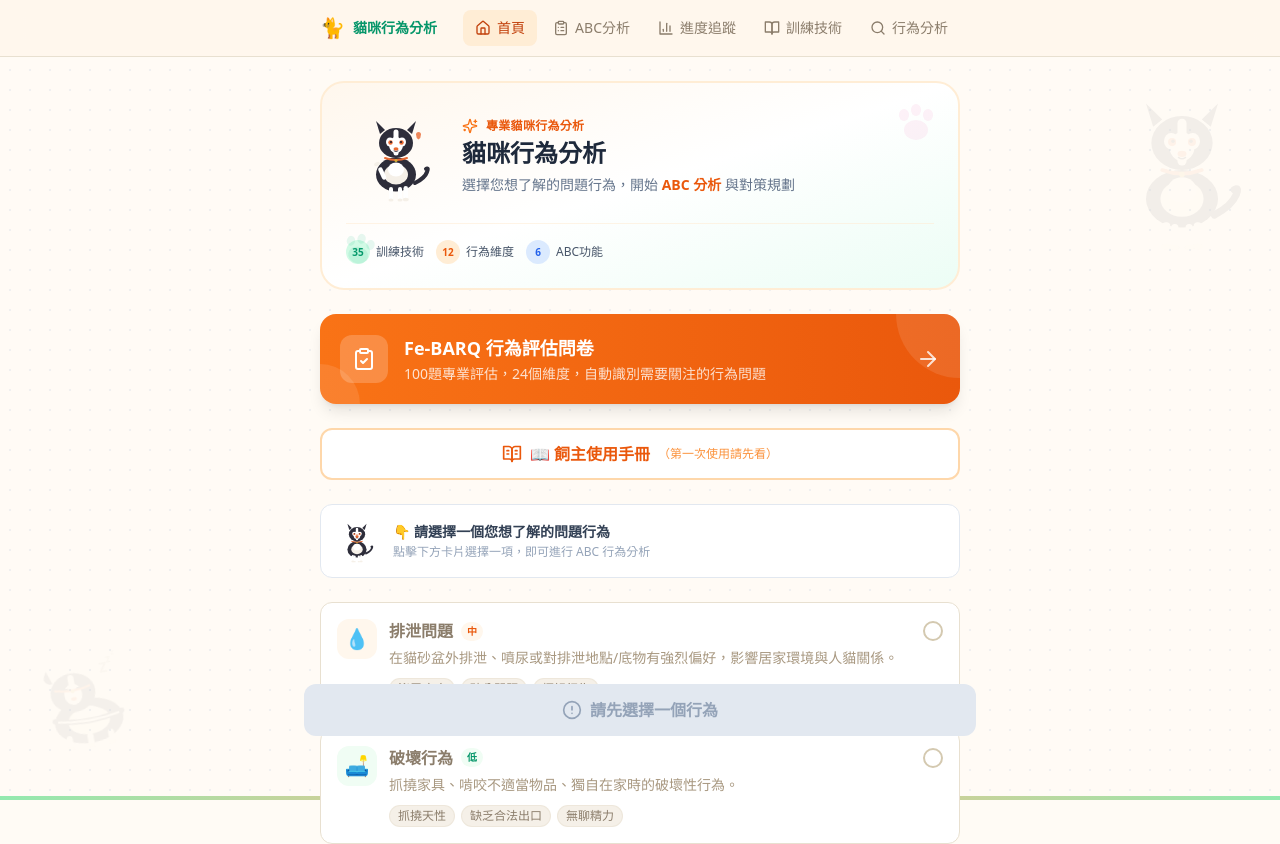
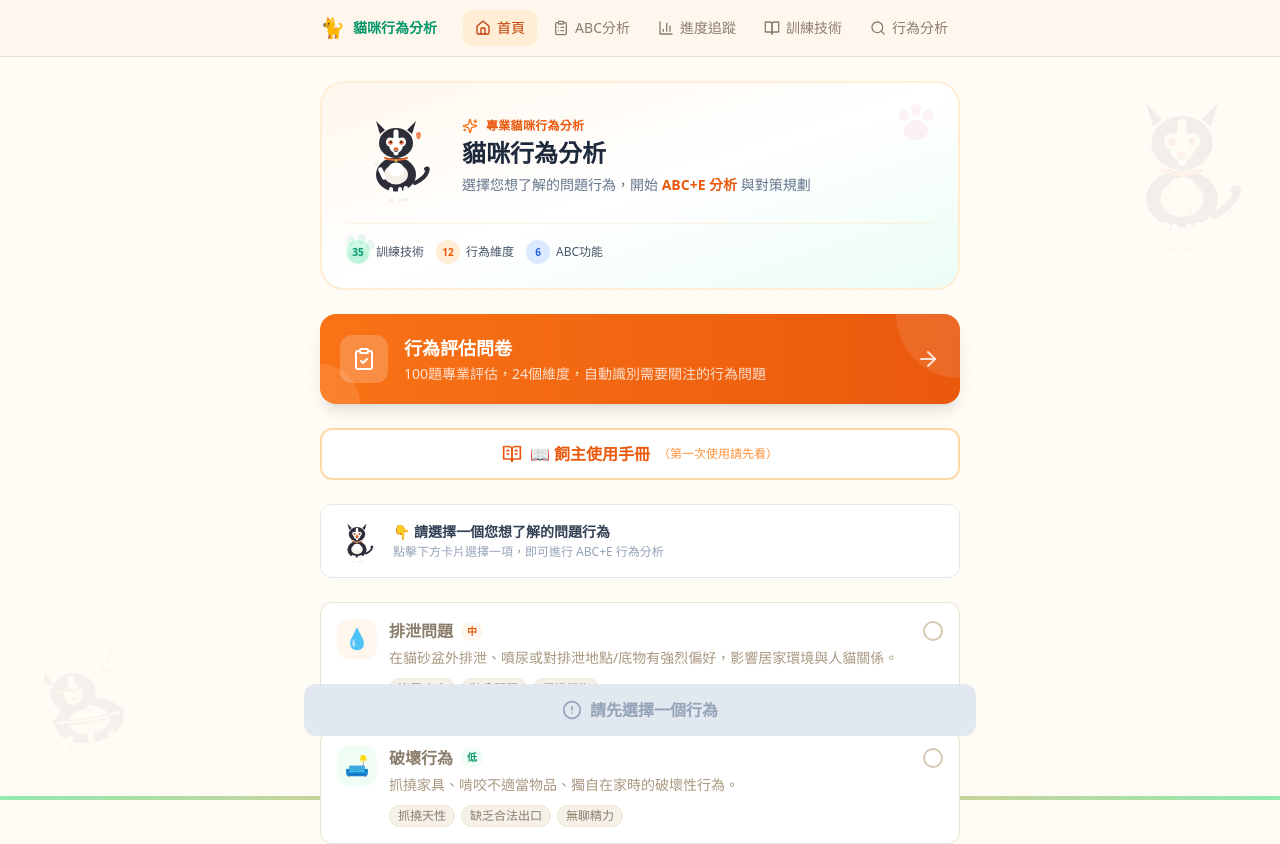
Before and after one commit to chouandony/cat-behavior-analyzer-v2, a Next.js app: page / in a window 1280 px wide. Shown: the top 844 px of the page. Built offline with nearby package versions, Linux system fonts and the light colour scheme.

Commit message:
Remove all Fe-BARQ references, use behavior assessment questionnaire

```diff
--- a/app/page.tsx
+++ b/app/page.tsx
@@ -50,7 +50,7 @@ const guidePages = [
     <div className="grid grid-cols-1 gap-3">
       <div className="bg-emerald-50 rounded-xl border border-emerald-200 p-3">
         <p className="text-sm font-bold text-emerald-700">🔹 系統化評估</p>
-        <p className="text-xs text-slate-600 mt-1">使用 Fe-BARQ 專業行為評估問卷，100 題完整檢視貓咪的 24 個行為維度。</p>
+        <p className="text-xs text-slate-600 mt-1">透過專業行為評估問卷，100 題完整檢視貓咪的 24 個行為維度。</p>
       </div>
       <div className="bg-blue-50 rounded-xl border border-blue-200 p-3">
         <p className="text-sm font-bold text-blue-700">🔹 科學化分析</p>
@@ -72,7 +72,7 @@ const guidePages = [
     <h3 className="text-lg font-black text-slate-800 pt-2">🚀 三分鐘快速上手</h3>
     <div className="space-y-2 text-sm text-slate-600">
       <p><span className="font-bold text-cat-600">🔵 第一步｜打開網頁</span><br/>不用下載 App，不用註冊帳號，打開網頁就可以使用。</p>
-      <p><span className="font-bold text-cat-600">🔵 第二步｜選擇功能</span><br/>還不確定問題？→ 點「Fe-BARQ 行為評估問卷」<br/>已經知道問題？→ 首頁選行為卡片 → 按「開始 ABC 分析」<br/>想學方法？→ 點「35 個訓練技術」</p>
+      <p><span className="font-bold text-cat-600">🔵 第二步｜選擇功能</span><br/>還不確定問題？→ 點「行為評估問卷」<br/>已經知道問題？→ 首頁選行為卡片 → 按「開始 ABC 分析」<br/>想學方法？→ 點「35 個訓練技術」</p>
       <p><span className="font-bold text-cat-600">🔵 第三步｜跟著引導走</span><br/>每個頁面都有清楚步驟，遇到不懂的名詞都有說明。</p>
     </div>
   </div>,
@@ -84,7 +84,7 @@ const guidePages = [
         <span className="font-bold text-slate-700">貓咪行為分析</span>
       </div>
       <div className="bg-cat-50 rounded-lg p-3 border border-cat-200">
-        <p className="text-sm font-bold text-cat-700">📋 Fe-BARQ 行為評估問卷</p>
+        <p className="text-sm font-bold text-cat-700">📋 行為評估問卷</p>
         <p className="text-xs text-slate-600 mt-1">100 題專業評估，涵蓋 24 個行為維度。<br/>適合：「我不知道貓咪到底有什麼問題。」</p>
       </div>
       <div className="bg-slate-50 rounded-lg p-3">
@@ -101,9 +101,9 @@ const guidePages = [
     </div>
   </div>,
   <div key="4" className="space-y-4">
-    <h3 className="text-lg font-black text-slate-800">📊 Fe-BARQ 行為評估｜先全面了解你的貓</h3>
-    <p className="text-sm text-slate-600 leading-relaxed">Fe-BARQ = <span className="font-bold">F</span>eline <span className="font-bold">B</span>ehavioral <span className="font-bold">A</span>ssessment & <span className="font-bold">R</span>esearch <span className="font-bold">Q</span>uestionnaire</p>
-    <p className="text-xs text-slate-500">這是一套標準化的貓咪行為評估工具，我們將它轉化成一般飼主可以在家完成的互動式行為評估問卷。</p>
+    <h3 className="text-lg font-black text-slate-800">📊 行為評估｜先全面了解你的貓</h3>
+    <p className="text-sm text-slate-600 leading-relaxed">本問卷基於學術研究框架設計，涵蓋 24 個行為維度，幫助您全面了解貓咪的行為特徵。</p>
+    <p className="text-xs text-slate-500">這是一套標準化的貓咪行為評估工具，我們將它轉化成一般飼主可以在家完成的互動式問卷。</p>
     <div className="bg-gradient-to-br from-cat-50 to-emerald-50 rounded-xl border-2 border-cat-200 p-4">
       <p className="text-sm font-bold text-slate-700 mb-3">📋 24 個行為維度</p>
       <div className="grid grid-cols-2 gap-x-2 gap-y-1 text-xs text-slate-600">
@@ -135,7 +135,7 @@ const guidePages = [
     <p className="text-xs text-slate-500 text-center">總共 <span className="font-bold text-cat-600">100 題</span>，預估時間約 <span className="font-bold text-cat-600">10～15 分鐘</span></p>
   </div>,
   <div key="5" className="space-y-4">
-    <h3 className="text-lg font-black text-slate-800">📝 行為評估問卷怎麼填？</h3>
+    <h3 className="text-lg font-black text-slate-800">📝 問卷怎麼填？</h3>
     <div className="bg-white rounded-xl border-2 border-slate-200 p-4">
       <p className="text-sm font-bold text-slate-700 mb-3">每題都是 0～5 分：</p>
       <div className="grid grid-cols-6 gap-1 text-center text-xs">
@@ -153,7 +153,7 @@ const guidePages = [
       <p><span className="font-bold text-cat-600">🔹 選 5 分要特別注意</span><br/>代表這個行為頻率很高，系統會提醒你可以優先關注。</p>
     </div>
     <div className="bg-blue-50 rounded-xl border border-blue-200 p-3">
-      <p className="text-sm font-bold text-blue-700 mb-2">📌 行為評估問卷還有這些貼心功能</p>
+      <p className="text-sm font-bold text-blue-700 mb-2">📌 問卷還有這些貼心功能</p>
       <div className="space-y-1 text-xs text-slate-600">
         <p>📊 <b>頂部進度條</b> — 告訴你目前完成幾題，正在第幾個維度</p>
         <p>🔵 <b>維度快捷列</b> — 可以直接跳到指定維度，完成的會顯示完成狀態</p>
@@ -353,7 +353,7 @@ const guidePages = [
     </div>
     <h3 className="text-sm font-bold text-slate-700 pt-2">三種使用方式</h3>
     <div className="space-y-2 text-xs text-slate-600">
-      <p><b>情境一｜第一次用，想全面了解貓咪</b><br/>首頁 → Fe-BARQ 行為評估問卷 → 100 題 → 結果報告 → ABC 分析 → 訓練對策 → 35 個訓練技術 → 開始執行 → 每天追蹤</p>
+      <p><b>情境一｜第一次用，想全面了解貓咪</b><br/>首頁 → 行為評估問卷 → 100 題 → 結果報告 → ABC 分析 → 訓練對策 → 35 個訓練技術 → 開始執行 → 每天追蹤</p>
       <p><b>情境二｜已經知道貓咪有亂尿問題</b><br/>首頁 → 亂尿／噴尿 → ABC 分析 → 訓練對策 → 訓練技術 → 開始執行 → 進度追蹤</p>
       <p><b>情境三｜想先學方法</b><br/>首頁 → 35 個訓練技術 → 找到想學的方法 → 閱讀詳細說明 → 回首頁 → 選擇行為 → ABC 分析</p>
     </div>
@@ -481,7 +481,7 @@ export default function HomePage() {
             </h1>
             <p className="text-sm text-slate-500 mt-1.5 leading-relaxed">
               選擇您想了解的問題行為，開始{" "}
-              <span className="font-bold text-cat-600">ABC 分析</span>{" "}
+              <span className="font-bold text-cat-600">ABC+E 分析</span>{" "}
               與對策規劃
             </p>
           </div>
@@ -509,7 +509,7 @@ export default function HomePage() {
         </div>
       </div>
 
-      {/* 行為評估問卷入口 */}
+      {/* 問卷入口 */}
       <Link
         href="/questionnaire/"
         className="group block relative bg-gradient-to-r from-cat-500 to-cat-600 rounded-2xl p-5 text-white shadow-lg hover:shadow-xl transition-all active:scale-[0.98] overflow-hidden"
@@ -521,7 +521,7 @@ export default function HomePage() {
             <ClipboardCheck size={24} className="text-white" />
           </div>
           <div className="flex-1">
-            <h2 className="font-black text-lg">Fe-BARQ 行為評估問卷</h2>
+            <h2 className="font-black text-lg">行為評估問卷</h2>
             <p className="text-sm text-white/80 mt-0.5">
               100題專業評估，24個維度，自動識別需要關注的行為問題
             </p>
@@ -553,7 +553,7 @@ export default function HomePage() {
             👇 請選擇一個您想了解的問題行為
           </p>
           <p className="text-xs text-slate-400 mt-0.5">
-            點擊下方卡片選擇一項，即可進行 ABC 行為分析
+            點擊下方卡片選擇一項，即可進行 ABC+E 行為分析
           </p>
         </div>
       </div>
@@ -651,7 +651,7 @@ export default function HomePage() {
               <ClipboardList size={22} className="text-purple-500" />
             </div>
             <span className="text-sm font-bold text-slate-700">直接分析</span>
-            <span className="text-[10px] text-slate-400">快速 ABC 分析</span>
+            <span className="text-[10px] text-slate-400">快速 ABC+E 分析</span>
           </Link>
         </div>
       </div>
--- a/app/questionnaire/page.tsx
+++ b/app/questionnaire/page.tsx
@@ -220,7 +220,7 @@ export default function QuestionnairePage() {
   };
 
   return (
-    <div className="space-y-4 pb-28">
+    <div className="space-y-4 pb-32">
       {/* 頂部標題區 */}
       <div className="relative bg-gradient-to-br from-orange-50 via-white to-emerald-50 rounded-3xl border-2 border-orange-100 p-6 overflow-hidden">
         <div className="flex items-center gap-4">
@@ -240,12 +240,6 @@ export default function QuestionnairePage() {
             <p className="text-sm text-slate-500 mt-1 leading-relaxed">
               100題專業評估，涵蓋24個行為維度，幫助您全面了解貓咪的行為特徵。
             </p>
-            {/* 免責聲明 */}
-            <div className="mt-3 bg-amber-50 border border-amber-200 rounded-lg p-3">
-              <p className="text-xs text-amber-800 leading-relaxed">
-                <b>⚠️ 重要聲明：</b>本問卷基於學術研究框架獨立編寫，非官方授權的標準化問卷。評估結果僅供參考，不能取代專業獸醫或認證行為諮詢師的診斷。若您依據本工具的建議操作，導致寵物受傷、行為問題惡化或人員受傷，開發者不負相關法律責任。
-              </p>
-            </div>
           </div>
         </div>
 
@@ -428,7 +422,7 @@ export default function QuestionnairePage() {
       </div>
 
       {/* 底部導航按鈕 */}
-      <div className="fixed bottom-6 left-0 right-0 bg-white/90 backdrop-blur-md border-t border-slate-200 p-4 z-40">
+      <div className="fixed bottom-0 left-0 right-0 bg-white/90 backdrop-blur-md border-t border-slate-200 p-4 z-40">
         <div className="max-w-2xl mx-auto flex items-center gap-3">
           <button
             onClick={handlePrev}
```
